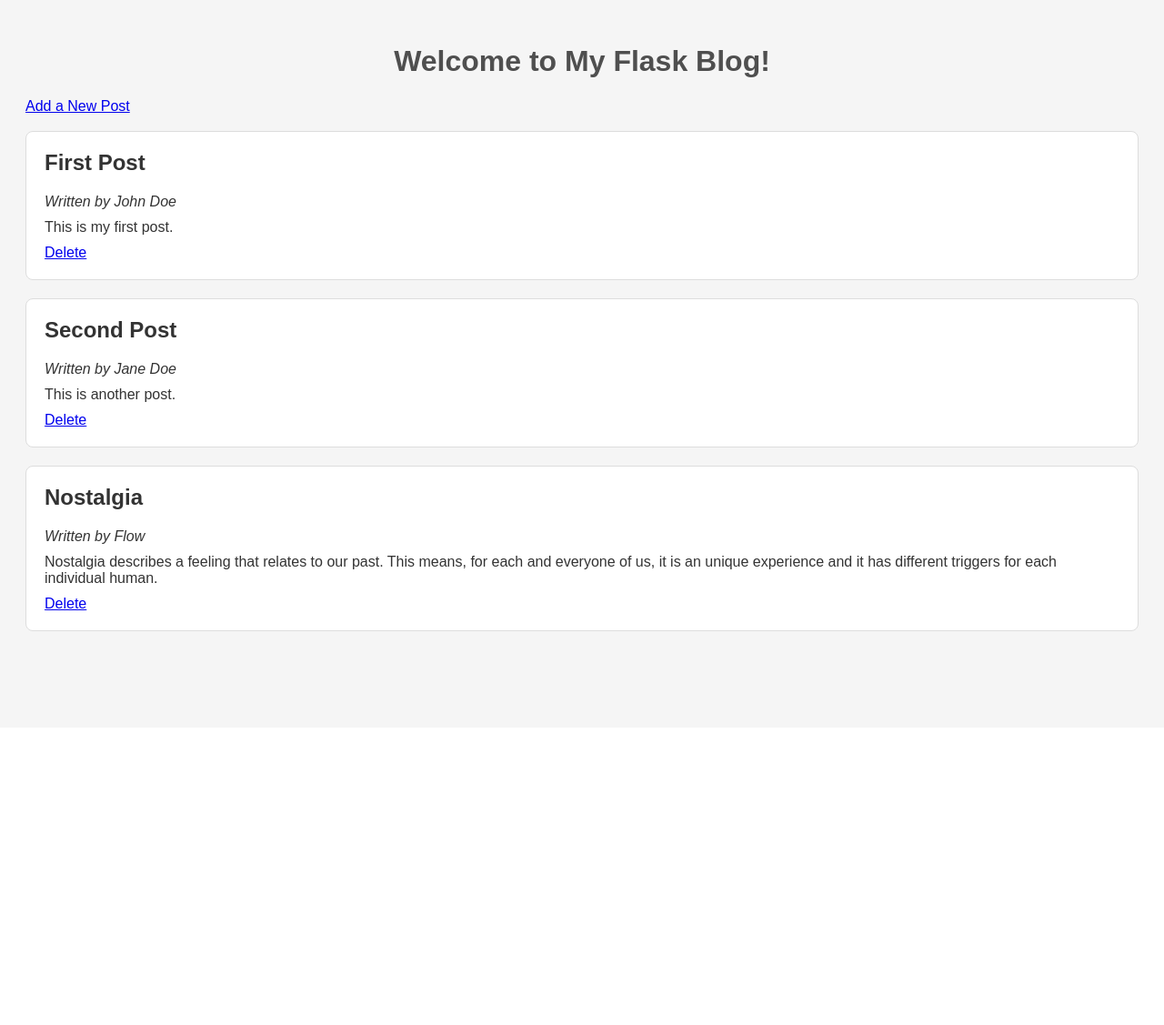
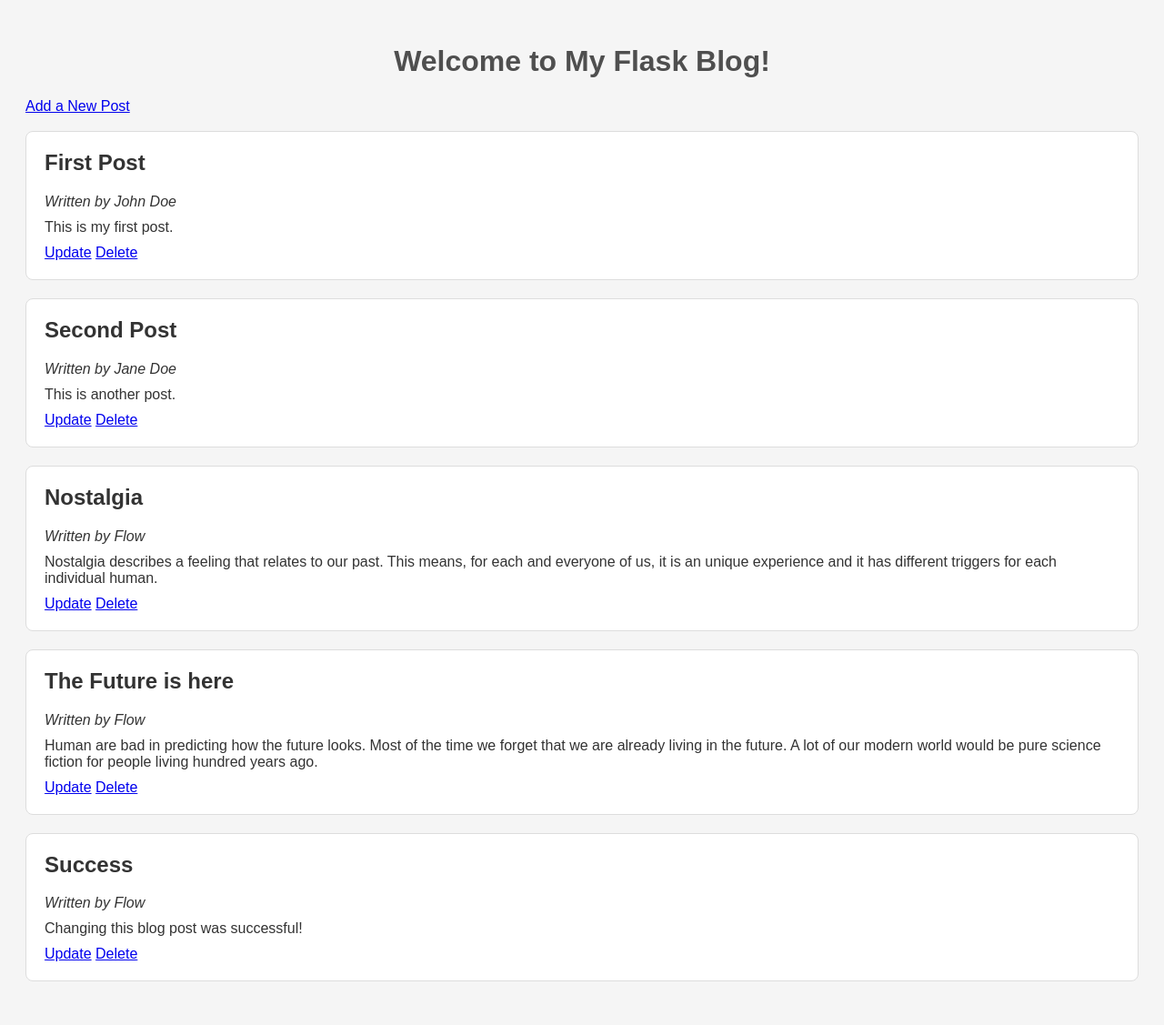
Before and after one commit to iSayaGen/Flask-Blog-App, a Flask app: page / in a window 1280 px wide. Shown: the whole page at 91% size. Before the commit the page ends 694 px from the top, so only its background shows below. Run offline with Flask 3, Linux system fonts and the light colour scheme.

Commit message:
func: Add update functionality for blog posts

```diff
--- a/app.py
+++ b/app.py
@@ -46,6 +46,49 @@ def add():
     return render_template('add.html')
 
 
+def fetch_post_by_id(post_id):
+    with open('blog.json', 'r') as file:
+        blog_posts = json.load(file)
+
+    for post in blog_posts:
+        if post['id'] == post_id:
+            return post
+
+    return None
+
+
+@app.route('/update/<int:post_id>', methods=['GET', 'POST'])
+def update(post_id):
+    post = fetch_post_by_id(post_id)
+
+    if post is None:
+        return "Post not found", 404
+
+    if request.method == 'POST':
+        author = request.form.get('author')
+        title = request.form.get('title')
+        content = request.form.get('content')
+
+        post['author'] = author
+        post['title'] = title
+        post['content'] = content
+
+        with open('blog.json', 'r') as file:
+            blog_posts = json.load(file)
+
+        for i, blog_post in enumerate(blog_posts):
+            if blog_post['id'] == post_id:
+                blog_posts[i] = post
+                break
+
+        with open('blog.json', 'w') as file:
+            json.dump(blog_posts, file, indent=4)
+
+        return redirect(url_for('index'))
+
+    return render_template('update.html', post=post)
+
+
 @app.route('/delete/<int:post_id>')
 def delete(post_id):
     with open('blog.json', 'r') as file:
--- a/blog.json
+++ b/blog.json
@@ -16,5 +16,17 @@
         "author": "Flow",
         "title": "Nostalgia",
         "content": "Nostalgia describes a feeling that relates to our past. This means, for each and everyone of us, it is an unique experience and it has different triggers for each individual human."
+    },
+    {
+        "id": 4,
+        "author": "Flow",
+        "title": "The Future is here",
+        "content": "Human are bad in predicting how the future looks. Most of the time we forget that we are already living in the future. A lot of our modern world would be pure science fiction for people living hundred years ago."
+    },
+    {
+        "id": 5,
+        "author": "Flow",
+        "title": "Success",
+        "content": "Changing this blog post was successful!"
     }
 ]
--- a/templates/index.html
+++ b/templates/index.html
@@ -19,6 +19,7 @@
             <p><em>Written by {{ post.author }}</em></p>
             <p>{{ post.content }}</p>
 
+            <a href="{{ url_for('update', post_id=post.id) }}">Update</a>
             <a href="{{ url_for('delete', post_id=post.id) }}">Delete</a>
         </div>
     {% endfor %}
```
Also changed, not shown: templates/update.html (added, +56 -0 lines).
